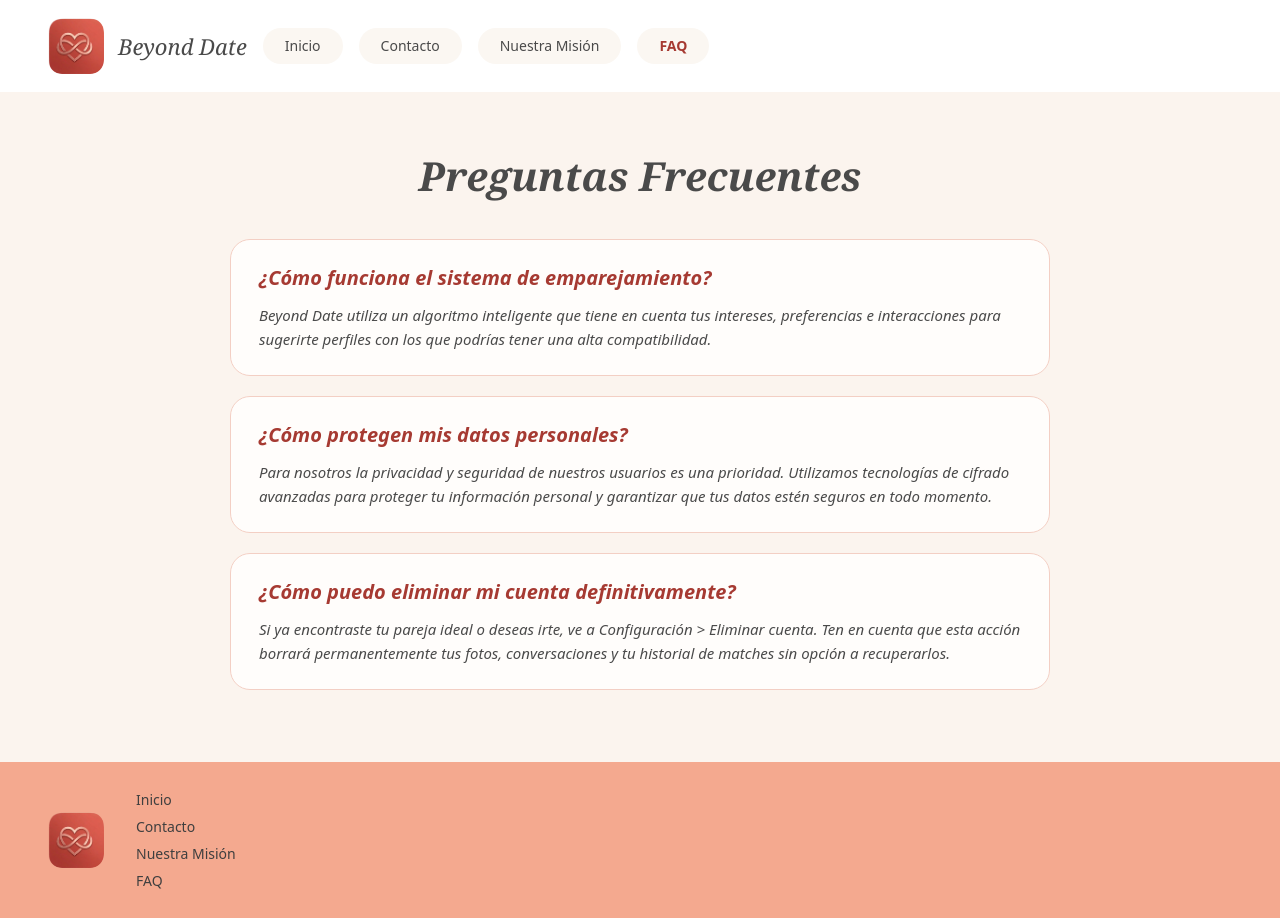
After one commit to Ruka190/Proyecto-Visua, a Django app: page /faq/ in a window 1280 px wide. The commit adds this page. Run offline with Django 5.2, Linux system fonts and the light colour scheme.

Commit message:
Agrega la pagina de Preguntas Frecuentes con carrusel vertical y conecta los enlaces del menu y del pie

```diff
--- a/inicio/templates/inicio/base.html
+++ b/inicio/templates/inicio/base.html
@@ -122,7 +122,7 @@
             <a href="{% url 'index' %}" {% if request.resolver_match.url_name == 'index' %}class="is-active"{% endif %}>Inicio</a>
             <a href="{% url 'contacto' %}" {% if request.resolver_match.url_name == 'contacto' %}class="is-active"{% endif %}>Contacto</a>
             <a href="#">Nuestra Misión</a>
-            <a href="#">FAQ</a>
+            <a href="{% url 'faq' %}" {% if request.resolver_match.url_name == 'faq' %}class="is-active"{% endif %}>FAQ</a>
         </nav>
     </header>
 
@@ -136,7 +136,7 @@
             <a href="{% url 'index' %}">Inicio</a>
             <a href="{% url 'contacto' %}">Contacto</a>
             <a href="#">Nuestra Misión</a>
-            <a href="#">FAQ</a>
+            <a href="{% url 'faq' %}">FAQ</a>
         </nav>
     </footer>
 
--- /dev/null
+++ b/inicio/templates/inicio/faq.html
@@ -0,0 +1,229 @@
+{% extends 'inicio/base.html' %}
+{% load static %}
+
+{% block title %}Preguntas Frecuentes · Beyond Date{% endblock %}
+
+{% block extra_css %}
+        /* ---------- Cuerpo principal (Preguntas Frecuentes) ---------- */
+        .faq {
+            background-color: #FBF4EE;
+            padding: 56px 48px 72px;
+            text-align: center;
+        }
+        .faq__title {
+            font-family: Georgia, 'Times New Roman', serif;
+            font-style: italic;
+            font-size: 40px;
+            font-weight: 700;
+            color: #4a4a4a;
+        }
+
+        /* ---------- Carrusel vertical de preguntas ---------- */
+        .faq-carrusel {
+            margin: 36px auto 0;
+            max-width: 820px;
+        }
+        .faq-carrusel__viewport {
+            overflow: hidden;
+        }
+        .faq-carrusel__track {
+            position: relative;
+            display: flex;
+            flex-direction: column;
+            gap: 20px;
+            transition: transform 0.45s ease;
+            will-change: transform;
+        }
+
+        /* Tarjeta / contenedor de cada pregunta */
+        .faq-card {
+            padding: 24px 28px;
+            border: 1px solid #F3CFC4;
+            border-radius: 20px;
+            background-color: #FFFDFB;
+            text-align: left;
+            font-style: italic;
+        }
+        .faq-card__q {
+            font-style: italic;
+            font-size: 20px;
+            font-weight: 700;
+            color: #A63A32;
+        }
+        .faq-card__a {
+            margin-top: 12px;
+            font-style: italic;
+            font-size: 15px;
+            line-height: 1.6;
+            color: #4a4a4a;
+        }
+
+        /* Controles (flechas arriba/abajo + puntos) */
+        .faq-carrusel__controls {
+            display: flex;
+            align-items: center;
+            justify-content: center;
+            gap: 18px;
+            margin-top: 24px;
+        }
+        .faq-carrusel__btn {
+            width: 44px;
+            height: 44px;
+            display: flex;
+            align-items: center;
+            justify-content: center;
+            border: 1px solid #F3CFC4;
+            border-radius: 50%;
+            background-color: #FFFDF9;
+            color: #4a4a4a;
+            font-size: 18px;
+            line-height: 1;
+            cursor: pointer;
+            transition: background-color 0.2s ease;
+        }
+        .faq-carrusel__btn:hover:not(:disabled) { background-color: #F7D9D2; }
+        .faq-carrusel__btn:disabled { opacity: 0.4; cursor: default; }
+        .faq-carrusel__dots {
+            display: flex;
+            gap: 10px;
+        }
+        .faq-carrusel__dot {
+            width: 10px;
+            height: 10px;
+            padding: 0;
+            border: none;
+            border-radius: 50%;
+            background-color: #E9CFC7;
+            cursor: pointer;
+            transition: background-color 0.2s ease;
+        }
+        .faq-carrusel__dot.is-active { background-color: #A63A32; }
+
+        @media (max-width: 700px) {
+            .faq { padding: 40px 20px 56px; }
+            .faq__title { font-size: 30px; }
+        }
+{% endblock %}
+
+{% block content %}
+    <main>
+        <section class="faq">
+            <h1 class="faq__title">Preguntas Frecuentes</h1>
+
+            <div class="faq-carrusel" id="faq-carrusel">
+                <div class="faq-carrusel__viewport">
+                    <div class="faq-carrusel__track">
+                        <article class="faq-card">
+                            <h2 class="faq-card__q">¿Cómo funciona el sistema de emparejamiento?</h2>
+                            <p class="faq-card__a">Beyond Date utiliza un algoritmo inteligente que tiene en cuenta tus intereses, preferencias e interacciones para sugerirte perfiles con los que podrías tener una alta compatibilidad.</p>
+                        </article>
+
+                        <article class="faq-card">
+                            <h2 class="faq-card__q">¿Cómo protegen mis datos personales?</h2>
+                            <p class="faq-card__a">Para nosotros la privacidad y seguridad de nuestros usuarios es una prioridad. Utilizamos tecnologías de cifrado avanzadas para proteger tu información personal y garantizar que tus datos estén seguros en todo momento.</p>
+                        </article>
+
+                        <article class="faq-card">
+                            <h2 class="faq-card__q">¿Cómo puedo eliminar mi cuenta definitivamente?</h2>
+                            <p class="faq-card__a">Si ya encontraste tu pareja ideal o deseas irte, ve a Configuración &gt; Eliminar cuenta. Ten en cuenta que esta acción borrará permanentemente tus fotos, conversaciones y tu historial de matches sin opción a recuperarlos.</p>
+                        </article>
+                    </div>
+                </div>
+
+                <div class="faq-carrusel__controls">
+                    <button type="button" class="faq-carrusel__btn faq-carrusel__btn--prev" aria-label="Preguntas anteriores">&#8593;</button>
+                    <div class="faq-carrusel__dots" aria-label="Paginación de preguntas"></div>
+                    <button type="button" class="faq-carrusel__btn faq-carrusel__btn--next" aria-label="Siguientes preguntas">&#8595;</button>
+                </div>
+            </div>
+        </section>
+    </main>
+{% endblock %}
+
+{% block extra_js %}
+    <!-- ================= Carrusel vertical de preguntas ================= -->
+    <script>
+    (function () {
+        const carrusel = document.getElementById('faq-carrusel');
+        if (!carrusel) return;
+
+        const viewport = carrusel.querySelector('.faq-carrusel__viewport');
+        const pista = carrusel.querySelector('.faq-carrusel__track');
+        const tarjetas = Array.from(pista.children);
+        const controles = carrusel.querySelector('.faq-carrusel__controls');
+        const btnPrev = carrusel.querySelector('.faq-carrusel__btn--prev');
+        const btnNext = carrusel.querySelector('.faq-carrusel__btn--next');
+        const puntos = carrusel.querySelector('.faq-carrusel__dots');
+
+        let porVista = 3;
+        let pagina = 0;
+        let totalPaginas = 1;
+        let offsets = [];
+
+        function calcularPorVista() {
+            return window.innerWidth <= 700 ? 1 : 3;
+        }
+
+        function construirPuntos() {
+            puntos.innerHTML = '';
+            for (let i = 0; i < totalPaginas; i++) {
+                const b = document.createElement('button');
+                b.type = 'button';
+                b.className = 'faq-carrusel__dot' + (i === pagina ? ' is-active' : '');
+                b.setAttribute('aria-label', 'Ir a la página ' + (i + 1) + ' de preguntas');
+                b.addEventListener('click', function () { irA(i); });
+                puntos.appendChild(b);
+            }
+        }
+
+        function resaltarPuntos() {
+            Array.from(puntos.children).forEach(function (p, i) {
+                p.classList.toggle('is-active', i === pagina);
+            });
+            btnPrev.disabled = totalPaginas <= 1 || pagina === 0;
+            btnNext.disabled = totalPaginas <= 1 || pagina === totalPaginas - 1;
+        }
+
+        function medir() {
+            porVista = calcularPorVista();
+            totalPaginas = Math.ceil(tarjetas.length / porVista);
+            if (pagina > totalPaginas - 1) pagina = totalPaginas - 1;
+            if (pagina < 0) pagina = 0;
+
+            offsets = [];
+            let alturaMax = 0;
+            for (let p = 0; p < totalPaginas; p++) {
+                const primera = tarjetas[p * porVista];
+                const idxUltima = Math.min((p + 1) * porVista, tarjetas.length) - 1;
+                const ultima = tarjetas[idxUltima];
+                offsets.push(primera.offsetTop);
+                const alto = (ultima.offsetTop + ultima.offsetHeight) - primera.offsetTop;
+                if (alto > alturaMax) alturaMax = alto;
+            }
+            viewport.style.height = alturaMax + 'px';
+
+            controles.style.display = totalPaginas > 1 ? 'flex' : 'none';
+            construirPuntos();
+            aplicar();
+        }
+
+        function aplicar() {
+            const y = offsets[pagina] || 0;
+            pista.style.transform = 'translateY(' + (-y) + 'px)';
+            resaltarPuntos();
+        }
+
+        function irA(indice) {
+            pagina = (indice + totalPaginas) % totalPaginas;
+            aplicar();
+        }
+
+        btnPrev.addEventListener('click', function () { irA(pagina - 1); });
+        btnNext.addEventListener('click', function () { irA(pagina + 1); });
+        window.addEventListener('resize', medir);
+
+        if (document.fonts && document.fonts.ready) document.fonts.ready.then(medir);
+        medir();
+    })();
+    </script>
+{% endblock %}
--- a/inicio/urls.py
+++ b/inicio/urls.py
@@ -5,4 +5,5 @@ urlpatterns = [
     path('', views.index, name='index'),
     path('usuario/', views.usuario, name='usuario'),
     path('contacto/', views.contacto, name='contacto'),
+    path('faq/', views.faq, name='faq'),
 ]
--- a/inicio/views.py
+++ b/inicio/views.py
@@ -9,3 +9,6 @@ def usuario(request):
 
 def contacto(request):
     return render(request, 'inicio/contacto.html')
+
+def faq(request):
+    return render(request, 'inicio/faq.html')
```
